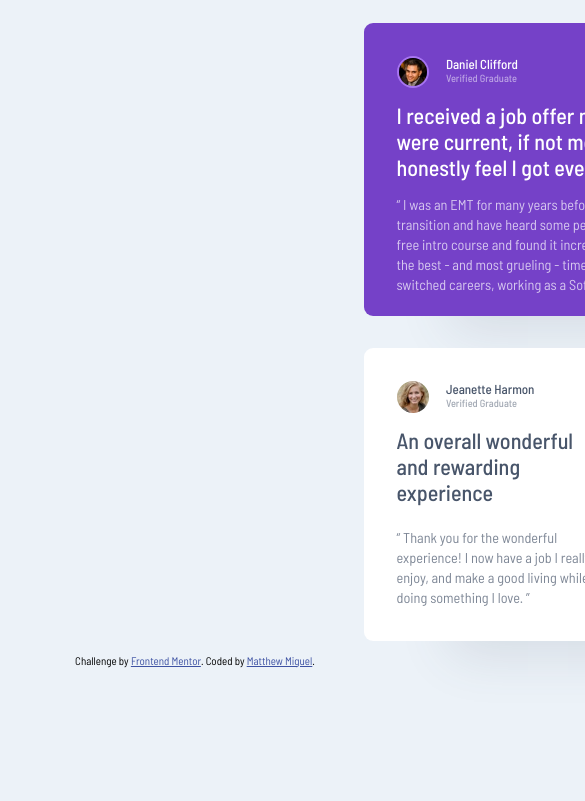
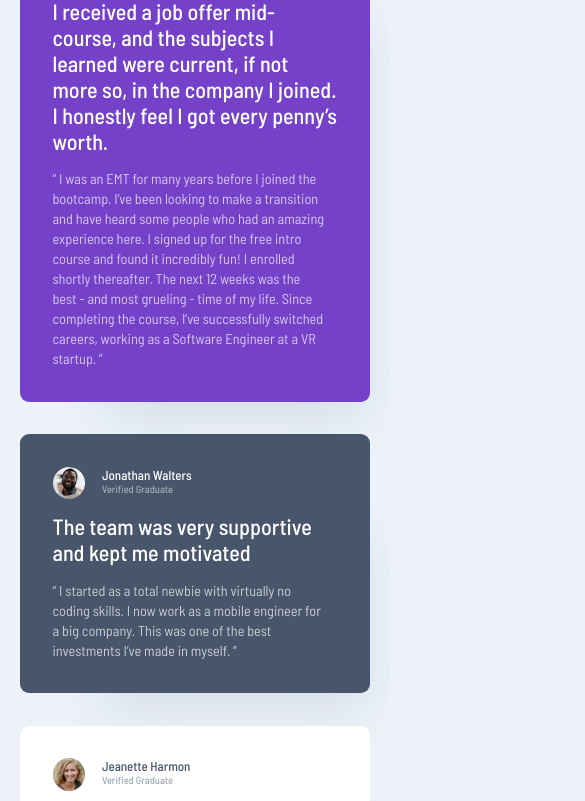
Before and after one commit to MattJM1007/Testimonial-Grid-Section, a plain HTML site: page index.html in a window 390 px wide. Shown: the part 107-908 px from the top of the page, 585 px wide, since content can reach past the window. Before the commit the page ends 844 px from the top, so only its background shows below. Drawn offline with Linux system fonts and the light colour scheme.

Commit message:
Update styles.css

```diff
--- a/styles.css
+++ b/styles.css
@@ -24,12 +24,21 @@ html{
     background-color: var(--Light-grayish-blue);
 }
 
+body{
+    display:flex;
+    flex-direction: column;
+    align-items: center;
+    justify-content: center;
+    height: 100vh;
+}
+
 main{
     display: grid;
-    grid-template-columns: repeat(4, 22rem);
-    grid-template-rows: repeat(4, 10rem);
+    grid-template-columns: repeat(4, 1fr);
+    grid-template-rows: repeat(2, 1fr);
     gap: 2.5rem;
-    margin: 10rem 20rem 1rem 28rem;
+    max-width: 1200px;
+    margin-bottom: 1rem;
 }
 
 .card{
@@ -37,7 +46,6 @@ main{
     padding: 2.5rem;
     border-radius: 0.7rem;
     box-shadow: 40px 60px 50px -47px #48556A24;
-
 }
 
 header{
@@ -86,7 +94,6 @@ header{
 
 .jeanette .name, .jeanette .subtag, .jeanette .quote, .jeanette .testimonial{
     color: var(--Very-dark-grayish-blue);
-    padding-right: 1rem;
 }
 
 .daniel{
@@ -126,3 +133,40 @@ header{
 .patrick .profilepic{
     border: .2rem solid #a775f1 ;
 }
+
+@media (max-width: 1000px) {
+    body{
+        display:block;
+        margin: 0 auto;
+        max-width: 350px;
+        margin-top: 2rem;
+    }
+
+    main{
+        display: flex;
+        flex-direction: column;
+        align-items: center;
+        justify-content: center;
+    }
+
+    .daniel{
+        order: 1;
+    }
+
+    .jonathan{
+        order: 2;
+    }
+
+    .kira {
+        order: 5;
+    }
+
+    .jeanette{
+        order: 3;
+    }
+
+    .patrick{
+        order: 4;
+    }
+
+}
```
